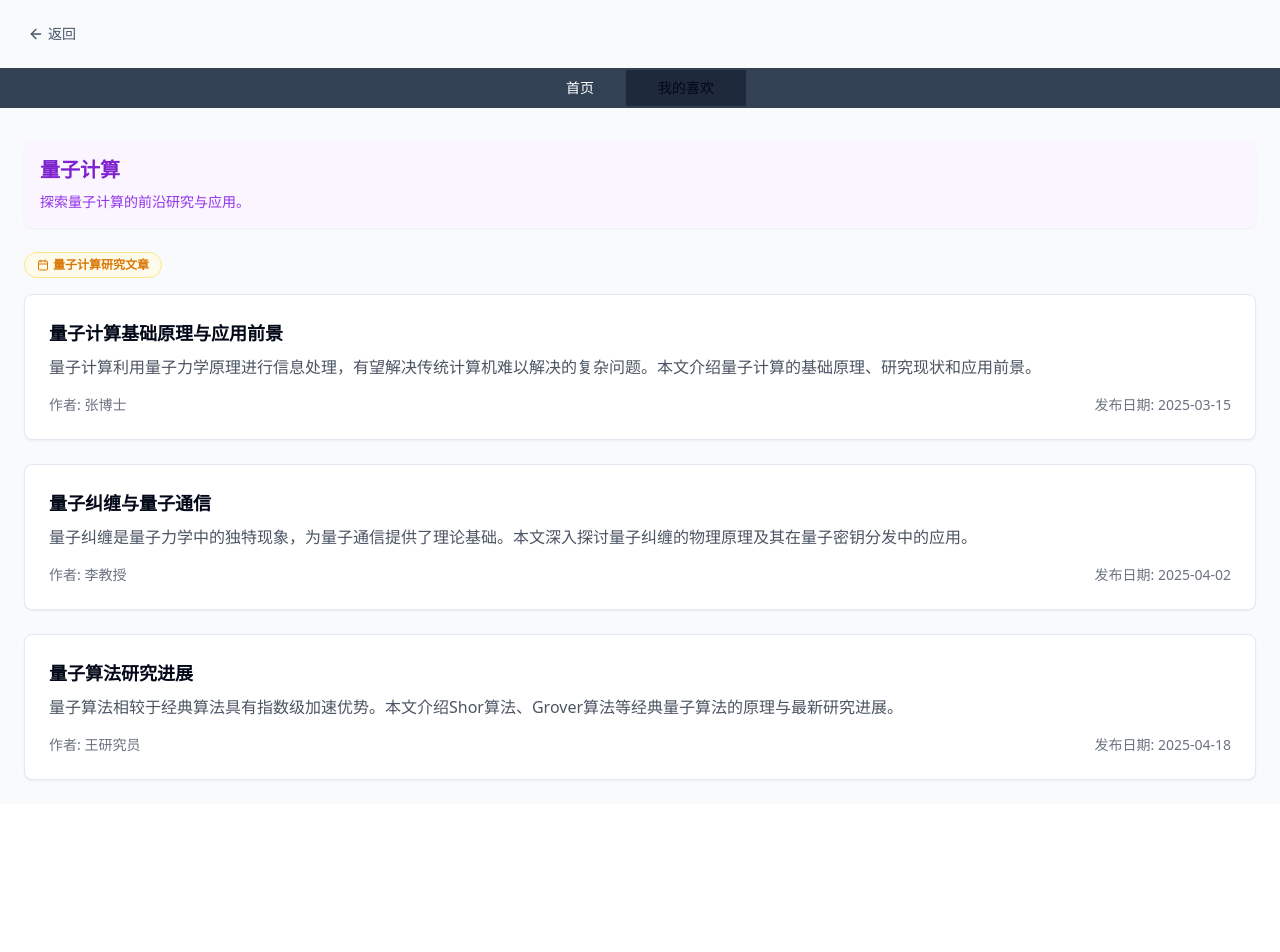
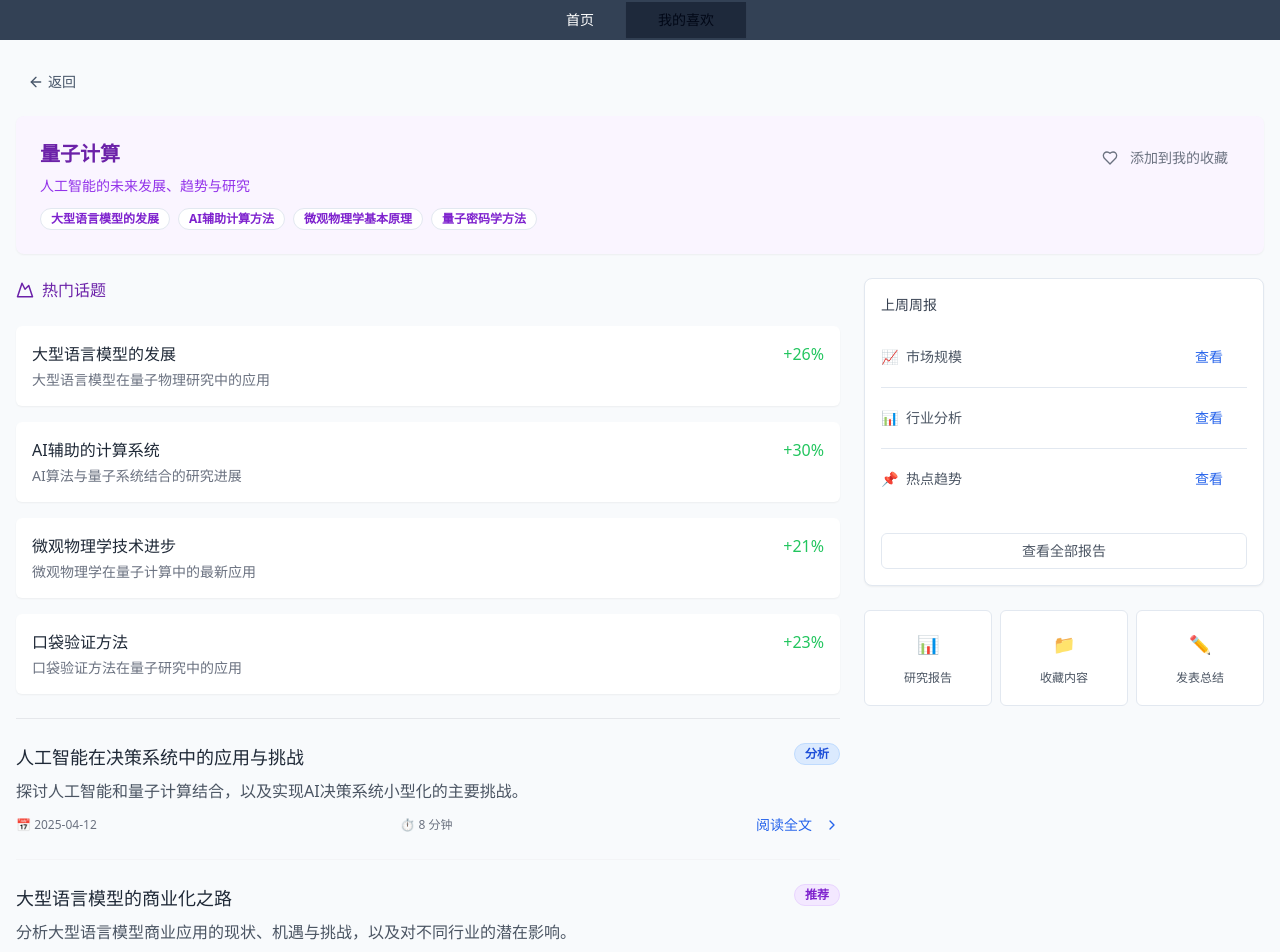
Before and after one commit to YiErWuXiu/personal-knowledge-hub-front, a React (Vite) app: page /quantum-computing in a window 1280 px wide. Shown: the top 952 px of the page. Before the commit the page ends 804 px from the top, so only its background shows below. Built offline with nearby package versions, Linux system fonts and the light colour scheme.

Commit message:
feat: Implement Quantum Computing page
Implement the Quantum Computing page with content related to quantum computing.

```diff
--- a/src/pages/QuantumComputing.tsx
+++ b/src/pages/QuantumComputing.tsx
@@ -5,32 +5,85 @@ import { Card, CardContent } from "@/components/ui/card";
 import { Tabs, TabsContent, TabsList, TabsTrigger } from "@/components/ui/tabs";
 import { Badge } from "@/components/ui/badge";
 import { Button } from "@/components/ui/button";
-import { ArrowLeft, Calendar } from "lucide-react";
+import { ArrowLeft, Heart, ChevronRight } from "lucide-react";
+import {
+  Pagination,
+  PaginationContent,
+  PaginationItem,
+  PaginationLink,
+  PaginationNext,
+  PaginationPrevious,
+} from "@/components/ui/pagination";
+import { Table, TableBody, TableCell, TableRow } from "@/components/ui/table";
 
 const QuantumComputing = () => {
   const navigate = useNavigate();
 
-  const quantumArticles = [
+  // Topic categories
+  const topicCategories = [
+    "大型语言模型的发展",
+    "AI辅助计算方法",
+    "微观物理学基本原理",
+    "量子密码学方法"
+  ];
+
+  // Hot topics with statistics
+  const hotTopics = [
+    {
+      title: "大型语言模型的发展",
+      description: "大型语言模型在量子物理研究中的应用",
+      percentage: "+26%"
+    },
+    {
+      title: "AI辅助的计算系统",
+      description: "AI算法与量子系统结合的研究进展",
+      percentage: "+30%"
+    },
+    {
+      title: "微观物理学技术进步",
+      description: "微观物理学在量子计算中的最新应用",
+      percentage: "+21%"
+    },
+    {
+      title: "口袋验证方法",
+      description: "口袋验证方法在量子研究中的应用",
+      percentage: "+23%"
+    }
+  ];
+
+  // Recent reports
+  const recentReports = [
     {
       id: 1,
-      title: "量子计算基础原理与应用前景",
-      content: "量子计算利用量子力学原理进行信息处理，有望解决传统计算机难以解决的复杂问题。本文介绍量子计算的基础原理、研究现状和应用前景。",
-      author: "张博士",
-      date: "2025-03-15"
+      title: "人工智能在决策系统中的应用与挑战",
+      content: "探讨人工智能和量子计算结合，以及实现AI决策系统小型化的主要挑战。",
+      date: "2025-04-12",
+      readTime: "8 分钟",
+      isNew: true
     },
     {
       id: 2,
-      title: "量子纠缠与量子通信",
-      content: "量子纠缠是量子力学中的独特现象，为量子通信提供了理论基础。本文深入探讨量子纠缠的物理原理及其在量子密钥分发中的应用。",
-      author: "李教授",
-      date: "2025-04-02"
+      title: "大型语言模型的商业化之路",
+      content: "分析大型语言模型商业应用的现状、机遇与挑战，以及对不同行业的潜在影响。",
+      date: "2025-04-10",
+      readTime: "12 分钟",
+      isRecommended: true
+    }
+  ];
+
+  // Recent statistics
+  const recentStats = [
+    {
+      title: "市场规模",
+      icon: "📈"
     },
     {
-      id: 3,
-      title: "量子算法研究进展",
-      content: "量子算法相较于经典算法具有指数级加速优势。本文介绍Shor算法、Grover算法等经典量子算法的原理与最新研究进展。",
-      author: "王研究员",
-      date: "2025-04-18"
+      title: "行业分析",
+      icon: "📊"
+    },
+    {
+      title: "热点趋势",
+      icon: "📌"
     }
   ];
 
@@ -38,19 +91,6 @@ const QuantumComputing = () => {
     <div className="min-h-screen bg-slate-50">
       {/* Main Content */}
       <main className="flex-1 p-0">
-        {/* Back Button */}
-        <div className="p-4 flex items-center">
-          <Button
-            variant="ghost"
-            size="sm"
-            onClick={() => navigate('/favorites')}
-            className="flex items-center gap-1 text-slate-600 hover:text-slate-900"
-          >
-            <ArrowLeft size={16} />
-            <span>返回</span>
-          </Button>
-        </div>
-
         {/* Navigation Tabs */}
         <Tabs defaultValue="favorites" className="w-full">
           <TabsList className="w-full rounded-none bg-slate-700">
@@ -71,34 +111,191 @@ const QuantumComputing = () => {
           </TabsList>
 
           {/* Quantum Computing Content */}
-          <TabsContent value="favorites" className="p-6">
-            <Card className="mb-6 bg-purple-50 border-none">
-              <CardContent className="p-4">
-                <h2 className="text-xl font-bold text-purple-700 mb-2">量子计算</h2>
-                <p className="text-sm text-purple-600">探索量子计算的前沿研究与应用。</p>
+          <TabsContent value="favorites" className="p-4">
+            {/* Back Button */}
+            <div className="mb-4">
+              <Button
+                variant="ghost"
+                size="sm"
+                onClick={() => navigate('/favorites')}
+                className="flex items-center gap-1 text-slate-600 hover:text-slate-900"
+              >
+                <ArrowLeft size={16} />
+                <span>返回</span>
+              </Button>
+            </div>
+
+            {/* Title Card */}
+            <Card className="mb-6 bg-purple-50 border-none shadow-sm">
+              <CardContent className="p-6">
+                <div className="flex justify-between items-start">
+                  <div>
+                    <h2 className="text-xl font-bold text-purple-800 mb-2">量子计算</h2>
+                    <p className="text-sm text-purple-600">人工智能的未来发展、趋势与研究</p>
+
+                    <div className="flex flex-wrap gap-2 mt-3">
+                      {topicCategories.map((category, index) => (
+                        <Badge
+                          key={index}
+                          variant="outline"
+                          className="bg-white text-purple-700 hover:bg-purple-50"
+                        >
+                          {category}
+                        </Badge>
+                      ))}
+                    </div>
+                  </div>
+
+                  <Button
+                    variant="ghost"
+                    size="sm"
+                    className="text-gray-500 hover:text-purple-700 flex items-center"
+                  >
+                    <Heart size={16} className="mr-1" />
+                    <span>添加到我的收藏</span>
+                  </Button>
+                </div>
               </CardContent>
             </Card>
 
-            <div className="mt-6 mb-4">
-              <Badge variant="outline" className="bg-amber-50 text-amber-600 border-amber-200 flex w-fit items-center gap-1 px-3 py-1">
-                <Calendar className="h-3 w-3" />
-                <span>量子计算研究文章</span>
-              </Badge>
-            </div>
+            <div className="grid grid-cols-1 lg:grid-cols-3 gap-6">
+              {/* Main Content - Left Side (Hot Topics) */}
+              <div className="lg:col-span-2 space-y-6">
+                <div className="flex items-center gap-2 text-purple-800 font-medium mb-2">
+                  <svg xmlns="http://www.w3.org/2000/svg" width="18" height="18" viewBox="0 0 24 24" fill="none" stroke="currentColor" strokeWidth="2" strokeLinecap="round" strokeLinejoin="round">
+                    <path d="m8 3 4 8 5-5 5 15H2L8 3z" />
+                  </svg>
+                  <span>热门话题</span>
+                </div>
 
-            <div className="space-y-6">
-              {quantumArticles.map((article) => (
-                <Card key={article.id} className="overflow-hidden">
-                  <CardContent className="p-6">
-                    <h3 className="text-lg font-semibold mb-2">{article.title}</h3>
-                    <p className="text-gray-600 mb-4">{article.content}</p>
-                    <div className="flex justify-between items-center text-sm text-gray-500">
-                      <span>作者: {article.author}</span>
-                      <span>发布日期: {article.date}</span>
+                <div className="space-y-4">
+                  {hotTopics.map((topic, index) => (
+                    <div key={index} className="p-4 bg-white rounded-md shadow-sm hover:shadow-md transition-shadow">
+                      <div className="flex justify-between">
+                        <div>
+                          <h3 className="font-medium text-gray-800">{topic.title}</h3>
+                          <p className="text-sm text-gray-500 mt-1">{topic.description}</p>
+                        </div>
+                        <span className="text-green-500 font-medium">{topic.percentage}</span>
+                      </div>
+                    </div>
+                  ))}
+                </div>
+
+                {/* Recent Reports */}
+                <div className="mt-8 pt-6 border-t border-gray-200">
+                  {recentReports.map((report) => (
+                    <div key={report.id} className="mb-6 pb-6 border-b border-gray-100">
+                      <div className="flex justify-between items-start mb-2">
+                        <h3 className="text-lg font-medium text-gray-800">{report.title}</h3>
+                        {report.isRecommended && (
+                          <Badge className="bg-purple-100 text-purple-700 border-purple-200">推荐</Badge>
+                        )}
+                        {report.isNew && (
+                          <Badge className="bg-blue-100 text-blue-700 border-blue-200">分析</Badge>
+                        )}
+                      </div>
+                      <p className="text-gray-600 mb-3">{report.content}</p>
+                      <div className="flex justify-between items-center text-xs text-gray-500">
+                        <span>📅 {report.date}</span>
+                        <span>⏱️ {report.readTime}</span>
+                        <Button
+                          variant="ghost"
+                          size="sm"
+                          className="text-blue-600 hover:text-blue-800 p-0 h-auto"
+                        >
+                          阅读全文 <ChevronRight className="ml-1 h-3 w-3" />
+                        </Button>
+                      </div>
+                    </div>
+                  ))}
+                </div>
+
+                {/* Pagination */}
+                <Pagination>
+                  <PaginationContent>
+                    <PaginationPrevious href="#" />
+                    <PaginationItem>
+                      <PaginationLink href="#" isActive>1</PaginationLink>
+                    </PaginationItem>
+                    <PaginationItem>
+                      <PaginationLink href="#">2</PaginationLink>
+                    </PaginationItem>
+                    <PaginationItem>
+                      <PaginationLink href="#">3</PaginationLink>
+                    </PaginationItem>
+                    <PaginationNext href="#" />
+                  </PaginationContent>
+                </Pagination>
+              </div>
+
+              {/* Sidebar - Right Side (Stats) */}
+              <div className="space-y-6">
+                <Card className="overflow-hidden">
+                  <CardContent className="p-4">
+                    <h3 className="text-sm font-medium mb-3 text-gray-700">上周周报</h3>
+
+                    <Table>
+                      <TableBody>
+                        {recentStats.map((stat, index) => (
+                          <TableRow key={index}>
+                            <TableCell className="py-2 pl-0">
+                              <span className="mr-2">{stat.icon}</span>
+                              <span className="text-sm text-gray-600">{stat.title}</span>
+                            </TableCell>
+                            <TableCell className="text-right">
+                              <Button
+                                variant="ghost"
+                                size="sm"
+                                className="h-7 px-2 text-blue-600"
+                              >
+                                查看
+                              </Button>
+                            </TableCell>
+                          </TableRow>
+                        ))}
+                      </TableBody>
+                    </Table>
+
+                    <div className="mt-4 text-center">
+                      <Button
+                        variant="outline"
+                        size="sm"
+                        className="w-full text-gray-600 mt-2"
+                      >
+                        查看全部报告
+                      </Button>
                     </div>
                   </CardContent>
                 </Card>
-              ))}
+
+                {/* Quick Actions */}
+                <div className="grid grid-cols-3 gap-2">
+                  <Button
+                    variant="outline"
+                    className="flex flex-col items-center justify-center h-24 bg-white"
+                  >
+                    <span className="text-lg mb-1">📊</span>
+                    <span className="text-xs text-gray-600">研究报告</span>
+                  </Button>
+
+                  <Button
+                    variant="outline"
+                    className="flex flex-col items-center justify-center h-24 bg-white"
+                  >
+                    <span className="text-lg mb-1">📁</span>
+                    <span className="text-xs text-gray-600">收藏内容</span>
+                  </Button>
+
+                  <Button
+                    variant="outline"
+                    className="flex flex-col items-center justify-center h-24 bg-white"
+                  >
+                    <span className="text-lg mb-1">✏️</span>
+                    <span className="text-xs text-gray-600">发表总结</span>
+                  </Button>
+                </div>
+              </div>
             </div>
           </TabsContent>
 
```
